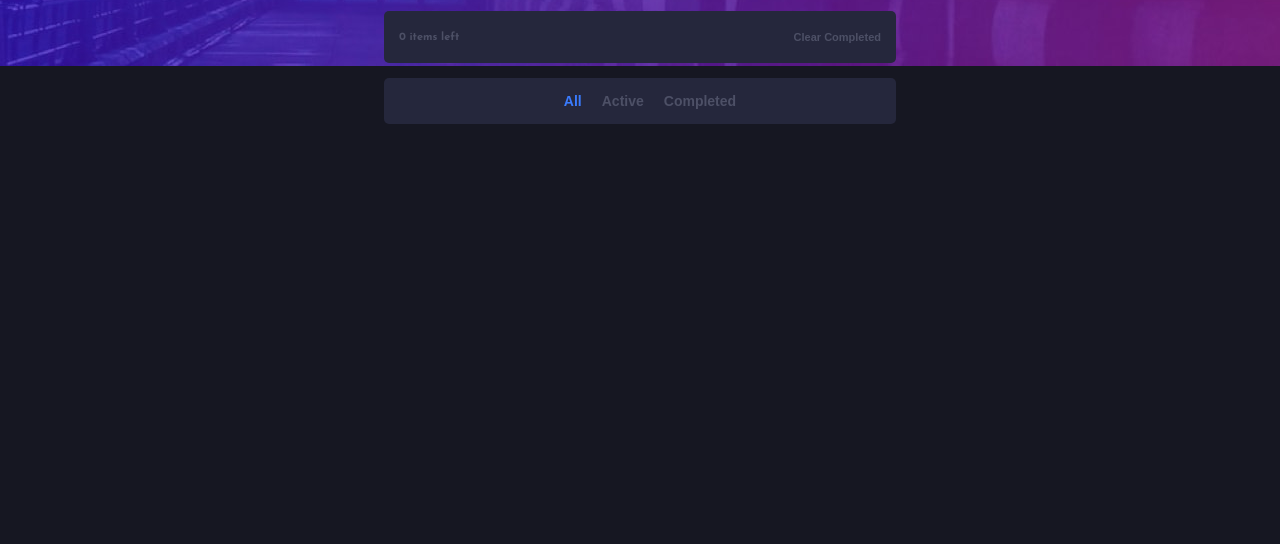
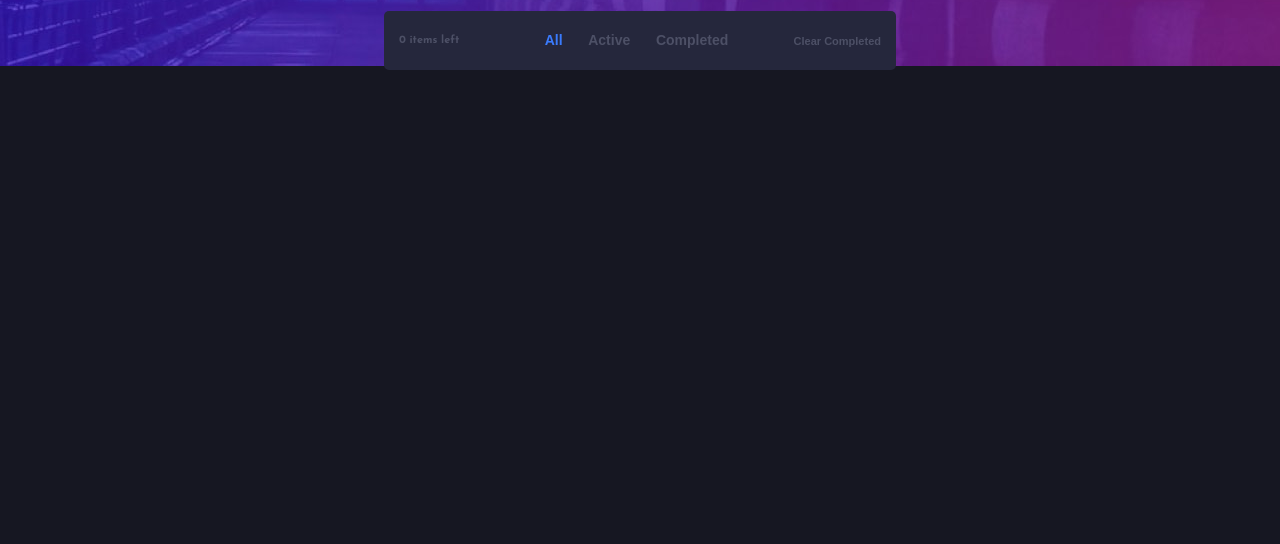
Before and after one commit to KamilKonopski/todo-app-main, a plain HTML site: page index.html in a window 1280 px wide. Shown: the part 174-718 px from the top of the page. Drawn offline with Linux system fonts and the light colour scheme.

Commit message:
todo list desktop styles

```diff
--- a/scss/_todo-list-section.scss
+++ b/scss/_todo-list-section.scss
@@ -77,6 +77,24 @@
 
 		& .filters-buttons {
 			display: none;
+
+			@media screen and (min-width: 1024px) {
+				display: block;
+
+				& button {
+					background-color: transparent;
+					border: none;
+					color: $darkVeryDarkGrayishBlue;
+					cursor: pointer;
+					font-size: 14px;
+					font-weight: 700;
+					margin-left: 20px;
+
+					&.active {
+						color: $brightBlue;
+					}
+				}
+			}
 		}
 	}
 }
@@ -87,6 +105,10 @@
 	justify-content: center;
 	margin-top: 15px;
 	padding: 15px 0;
+
+	@media screen and (min-width: 1024px) {
+		display: none;
+	}
 
 	&.dark {
 		background-color: $veryDarkDesaturatedBlue;
```
Also changed, not shown: css/style.min.css, 1 other file.
